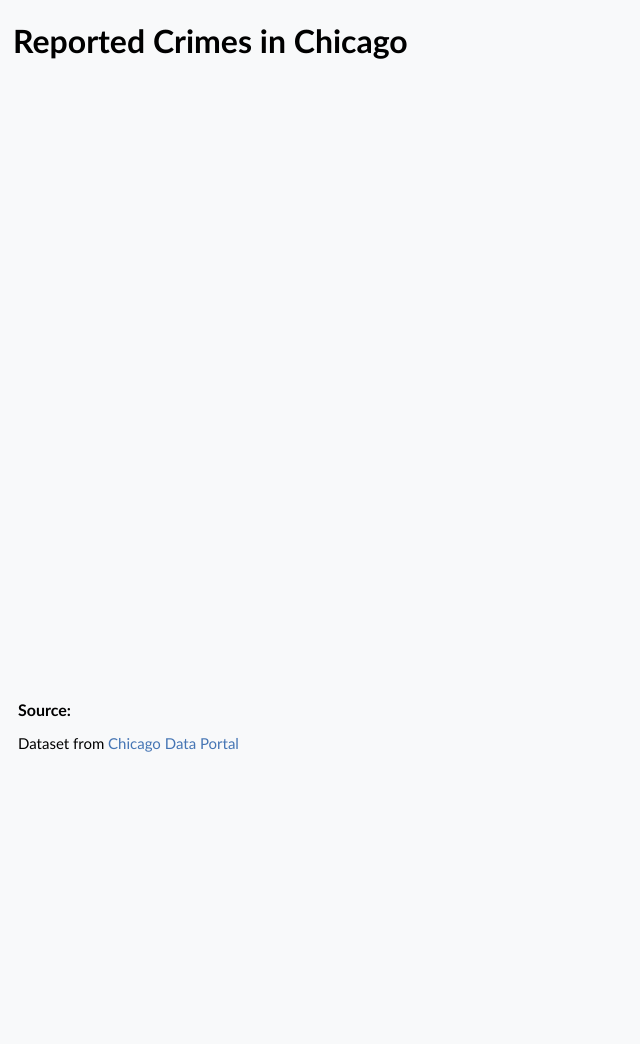
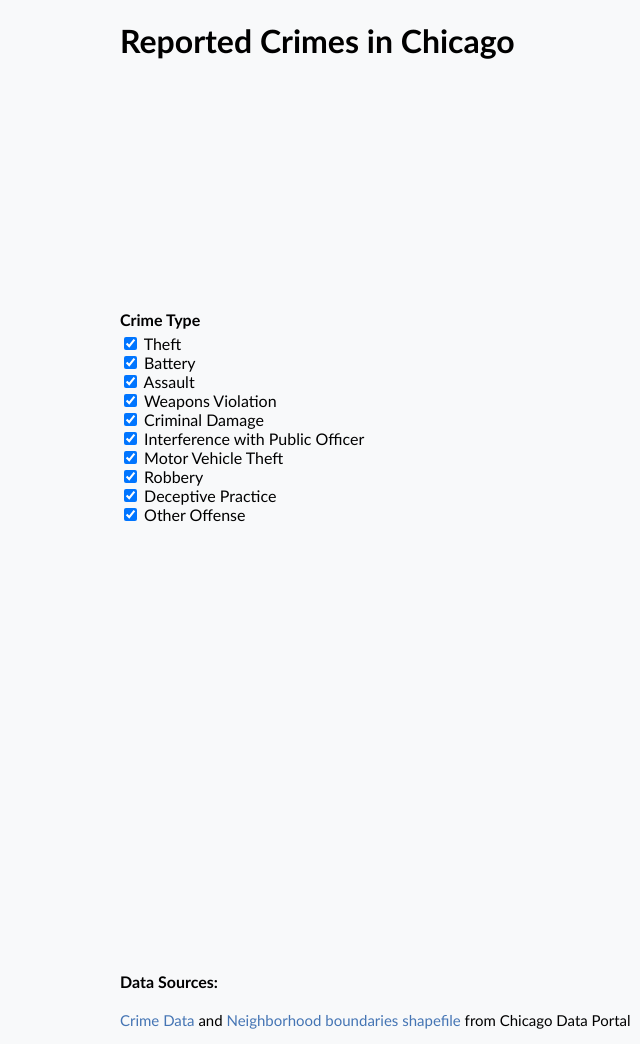
Before and after one commit to fgv-vis-2023/assignment-3-reportedcrimesinchicago, a plain HTML site: page index.html in a window 1280 px wide. Shown: the whole page, without its empty margins (0-640 px from the left). Before the commit the page ends 821 px from the top, so only its background shows below. Drawn offline with nearby package versions, Linux system fonts and the light colour scheme; no server answers; files whose address does not match are found by name.

Commit message:
add checkbox and bubbles to the map

```diff
--- a/index.html
+++ b/index.html
@@ -4,48 +4,56 @@
     <meta charset="utf-8">
     <meta name="viewport" content="width=device-width, initial-scale=1" />
     <title>Reported Crimes in Chicago</title>
-    <link rel="stylesheet" href="/src/style.css">
+    <link rel="stylesheet" href="C:/Users/palom/OneDrive/Documentos/fgv/5P/data vis/assignment-3-reportedcrimesinchicago/src/style.css">
     <script src="https://d3js.org/d3.v7.min.js"></script>
   </head>
 
   <body>
     <div class="main-container">
       <h1>Reported Crimes in Chicago</h1>
+    </div>
 
-      <div id="map"></div>
-      <script type="text/javascript">
-        var width = 800;
-        var height = 600;
+    <div class="container-fluid main-container">
+      <div class="crime-type">
+        <h4>Crime Type</h4>
+        <input type="checkbox" class="checkbox" value="THEFT" checked>
+        <label>Theft</label>
+        <br>
+        <input type="checkbox" class="checkbox" value="BATTERY" checked>
+        <label>Battery</label>
+        <br>
+        <input type="checkbox" class="checkbox" value="ASSAULT" checked>
+        <label>Assault</label>
+        <br>
+        <input type="checkbox" class="checkbox" value="WEAPONS VIOLATION" checked>
+        <label>Weapons Violation</label>
+        <br>
+        <input type="checkbox" class="checkbox" value="CRIMINAL DAMAGE" checked>
+        <label>Criminal Damage</label>
+        <br>
+        <input type="checkbox" class="checkbox" value="INTERFERENCE WITH PUBLIC OFFICER" checked>
+        <label>Interference with Public Officer</label>
+        <br>
+        <input type="checkbox" class="checkbox" value="MOTOR VEHICLE THEFT" checked>
+        <label>Motor Vehicle Theft</label>
+        <br>
+        <input type="checkbox" class="checkbox" value="ROBBERY" checked>
+        <label>Robbery</label>
+        <br>
+        <input type="checkbox" class="checkbox" value="DECEPTIVE PRACTICE" checked>
+        <label>Deceptive Practice</label>
+        <br>
+        <input type="checkbox" class="checkbox" value="OTHER OFFENSE" checked>
+        <label>Other Offense</label>
+        <br>
+      </div>
+      <script src="map.js"></script>
+    </div>
 
-        var projection = d3.geoMercator()
-                 .center([-87.6298, 41.8781])
-                 .scale(80000)
-                 .translate([width / 2, height / 2]);
-
-        var path = d3.geoPath().projection(projection);
-
-        var svg = d3.select("#map").append("svg")
-          .attr("width", width)
-          .attr("height", height);
-
-        d3.json("https://data.cityofchicago.org/api/geospatial/cauq-8yn6?method=export&format=GeoJSON").then(function(data) {
-          svg.selectAll("path")
-            .data(data.features)
-            .enter()
-            .append("path")
-            .attr("d", path)
-            .style("fill", "gray")
-            .style("stroke", "white");
-        });
-
-      </script>
-
-      <!--<script src="map.js"></script>-->
-
-      <div class="main-container bottom">
-        <h4>Source:</h4>
-        <p>Dataset from <a href="https://data.cityofchicago.org/Public-Safety/Crimes-2001-to-present/ijzp-q8t2">Chicago Data Portal</a></p>
-      </div>
+    <div class="main-container bottom">
+      <h4>Data Sources:</h4>
+      <p><a href="https://data.cityofchicago.org/Public-Safety/Crimes-2001-to-present/ijzp-q8t2">Crime Data</a> and
+      <a href="https://data.cityofchicago.org/Facilities-Geographic-Boundaries/Boundaries-Community-Areas-current-/cauq-8yn6">Neighborhood boundaries shapefile</a> from Chicago Data Portal</p>
     </div>
   </body>
 </html>
--- a/map.js
+++ b/map.js
@@ -1,23 +1,59 @@
-var width = 800;
-var height = 600;
+var width = 700;
+var height = 800;
 
 var projection = d3.geoMercator()
   .center([-87.6298, 41.8781])
-  .scale(80000)
-  .translate([width / 2, height / 2]);
+  .scale(50000);
+  //.translate([width / 2, height / 2]);
 
 var path = d3.geoPath().projection(projection);
 
-var svg = d3.select("#map").append("svg")
+var svg = d3.select(".container-fluid").append("svg")
+  .attr('class', 'map')
   .attr("width", width)
   .attr("height", height);
 
 d3.json("https://data.cityofchicago.org/api/geospatial/cauq-8yn6?method=export&format=GeoJSON").then(function(data) {
+  projection.fitSize([width,height],data); // fit the projection to the data
+
   svg.selectAll("path")
     .data(data.features)
     .enter()
     .append("path")
     .attr("d", path)
-    .style("fill", "gray")
+    .style("fill", "#ccc")
     .style("stroke", "white");
+
+  // Group crimes by community area and count the number of crimes per area
+  var crimeData = d3.csv("https://data.cityofchicago.org/api/views/xguy-4ndq/rows.csv?accessType=DOWNLOAD").then(function(crimes) {
+    crimes.forEach(function(d) {
+      const coords = projection([+d.Longitude, +d.Latitude]);
+      d.x = coords[0];
+      d.y = coords[1];
+    });
+
+    var crimesByArea = d3.rollup(crimes, v => v.length, d => d["Community Area"]);
+
+    // Join the crime data with the GeoJSON data
+    data.features.forEach(function(d) {
+      var area = d.properties.area_num_1;
+      if (crimesByArea.has(area)) {
+        d.properties.numCrimes = crimesByArea.get(area);
+      } else {
+        d.properties.numCrimes = 0;
+      }
+    });
+
+    // Draw a circle for each area with size proportional to the number of crimes
+    svg.selectAll("circle")
+      .data(data.features)
+      .enter()
+      .append("circle")
+      .attr("cx", function(d) { return path.centroid(d.geometry)[0]; })
+      .attr("cy", function(d) { return path.centroid(d.geometry)[1]; })
+      .attr("r", function(d) { return d.properties.numCrimes / 100; })
+      .style("fill", "red")
+      .style("opacity", 0.5)
+      .style("stroke", "none");
+  });
 });
--- a/src/style.css
+++ b/src/style.css
@@ -11,9 +11,9 @@ html, body {
   background: #F8F9FA;
   font-family: 'calibri';
   height: 100%;
-  margin: 5;
-  padding: 5;
   width: 100%;
+  margin: 0;
+  padding: 0;
   display: block;
 }
 
@@ -22,19 +22,27 @@ svg {
 }
 
 .container-fluid {
-  padding: 5%;
-  max-width: 900px;
-  margin: 5px;
+  padding: 1%;
 }
 
 .main-container {
   max-width: 1040px;
-  margin: 5px;
+  margin-top: 0;
+  margin-left: auto;
+  margin-right: auto;
+  display: flex;
 }
 
 .map {
   display: block;
   height: 850px;
+}
+
+.crime-type {
+  width: 250px;
+  flex-direction: column;
+  flex-wrap: wrap;
+  padding-top: 200px;
 }
 
 .bottom {
```
